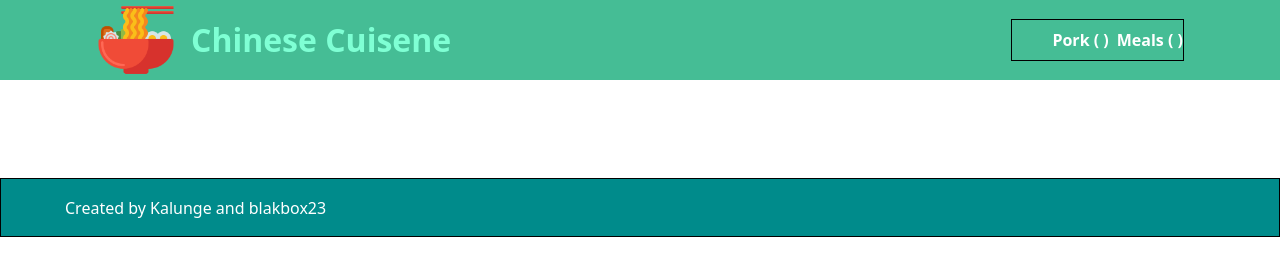
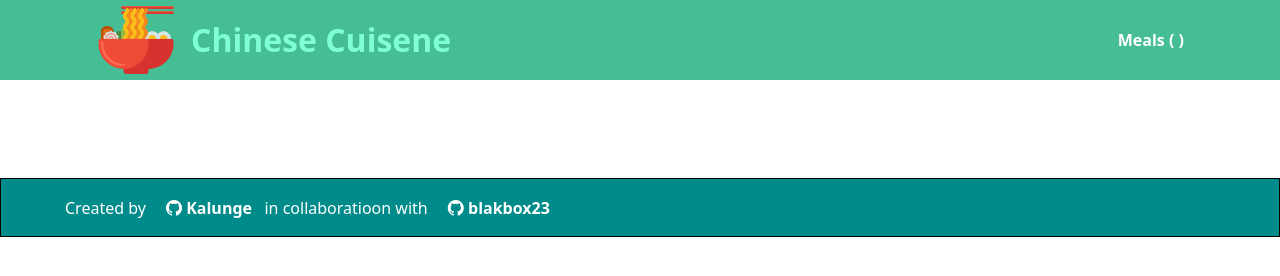
Before and after one commit to Kalunge/javascriptcapstone, a website built with webpack: page src/index.html in a window 1280 px wide. Built offline with nearby package versions, Linux system fonts and the light colour scheme; no server answers.

Commit message:
Add links on the footer

```diff
--- a/src/index.html
+++ b/src/index.html
@@ -17,7 +17,6 @@
     </div>
 
       <ul class=nav-links>
-        <li id="pork-btn" class="m-2">Pork (<span id="pork-count"> </span>)</li>
 
         <li id="meals-btn">Meals (<span id="home-count"> </span>)</li>
 
@@ -47,7 +46,7 @@
       </div>
     </section>
     <footer>
-      <p>Created by Kalunge and blakbox23</p>
+      <p>Created by <a href="https://github.com/Kalunge"> <i class="bi bi-github ms-3"></i> Kalunge</a> &nbsp; in collaboratioon with  <a href="https://github.com/blakbox23"><i class="bi bi-github ms-3"></i> blakbox23</a></p>
     </footer>
 
     <script src="https://cdn.jsdelivr.net/npm/bootstrap@5.0.2/dist/js/bootstrap.bundle.min.js"
--- a/src/styles.css
+++ b/src/styles.css
@@ -1,6 +1,16 @@
 * {
   margin: 0;
   padding: 0;
+}
+
+a {
+  text-decoration: none;
+  color: #fff;
+  font-weight: bold;
+}
+
+a:hover {
+  color: aquamarine;
 }
 
 header {
@@ -45,10 +55,6 @@ li {
   margin-left: 15px;
   font-size: 2rem;;
   color: aquamarine;
-}
-
-.nav-links {
-  border: 1px solid black;
 }
 
 main {
```
Also changed, not shown: src/getpork.js (added), src/porklist.js (added).
